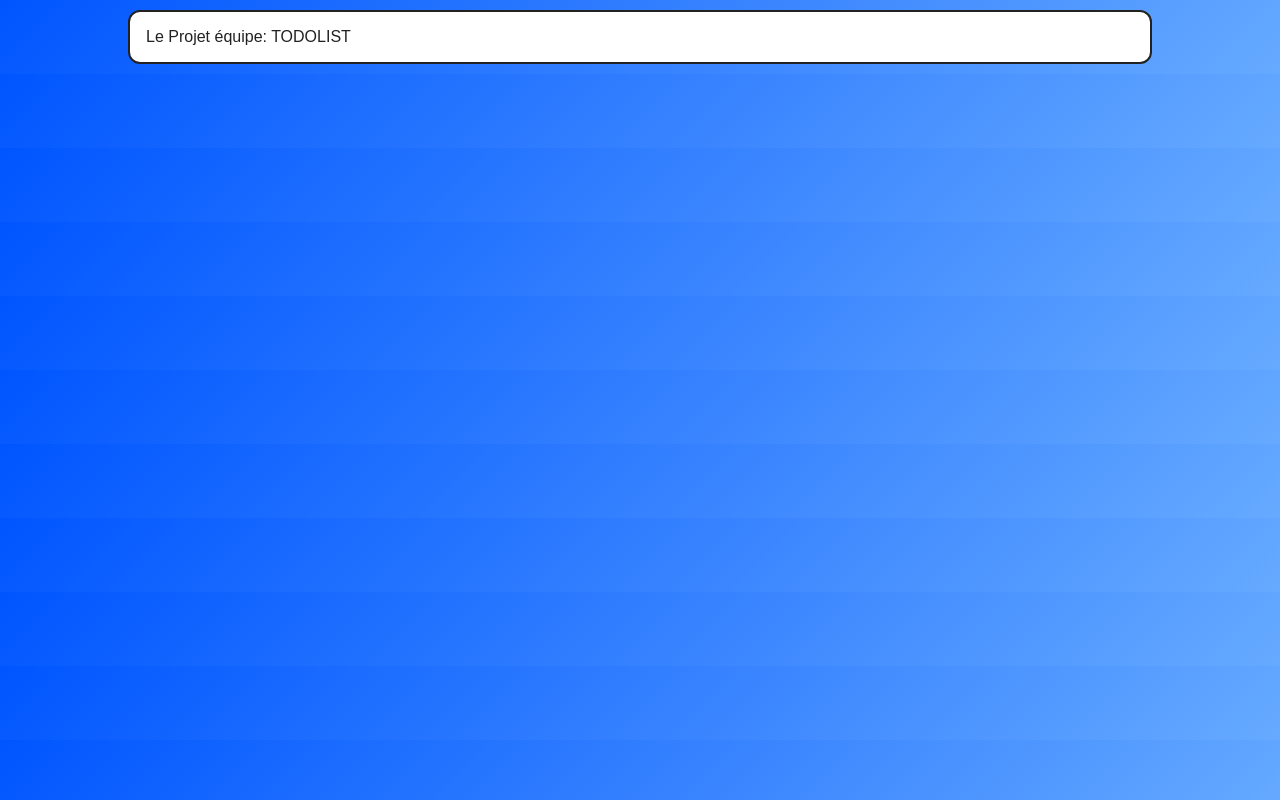
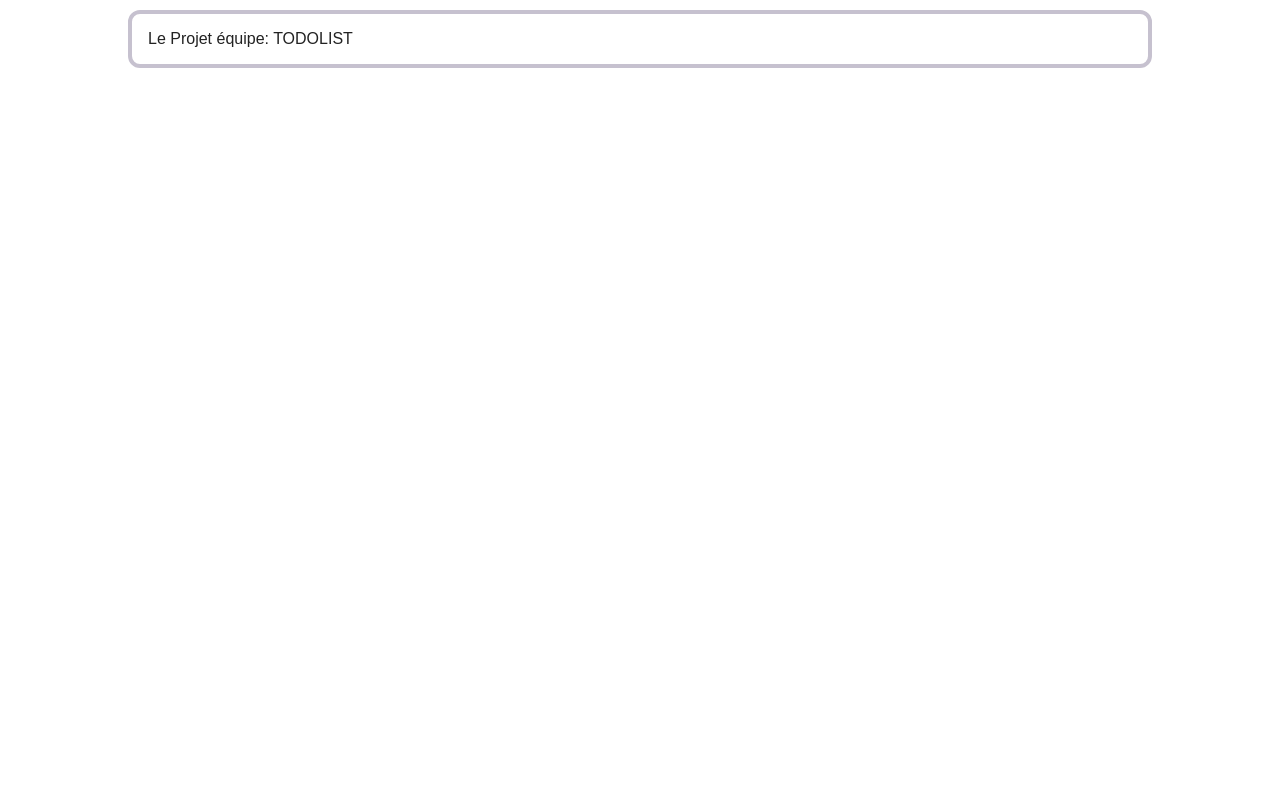
Before and after one commit to laurentbedu/mon-projet-todolist, a React (Vite) app: page / in a window 1280 px wide. Built offline with nearby package versions, Linux system fonts and the light colour scheme.

Commit message:
feat(style):add style to index.css

```diff
--- a/src/index.css
+++ b/src/index.css
@@ -7,7 +7,7 @@
 body {
   display: flex;
   justify-content: center;
-  background: linear-gradient(135deg, #0055ff, #66aaff);
+  background: white;
   font-family: Arial, sans-serif;
 }
 
@@ -18,7 +18,7 @@ body {
   margin: 10px;
   background: #fff;
   color: #222;
-  border: 2px solid #222;
+  border: 4px solid #c6c1cf;
   border-radius: 12px;
 }
 
```
